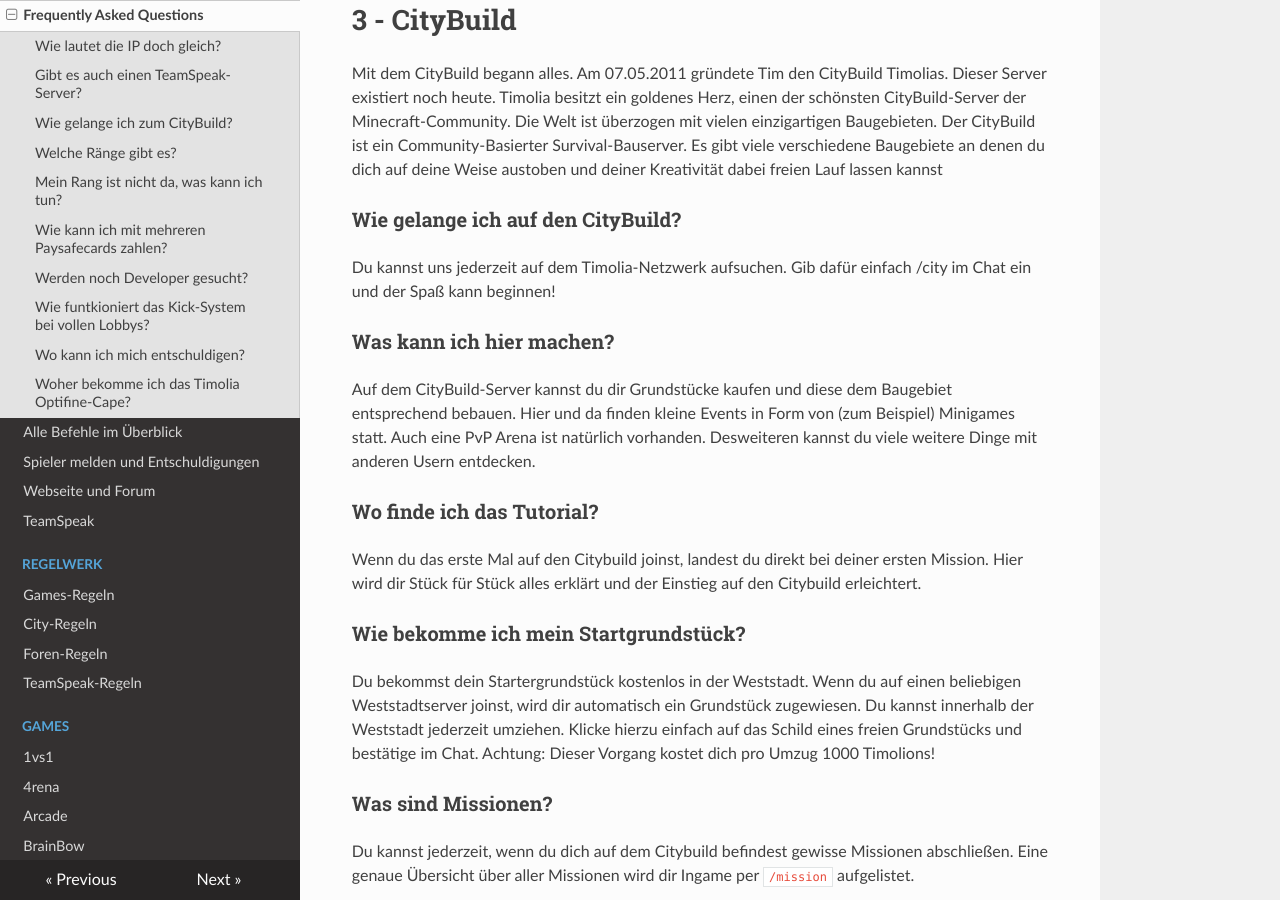
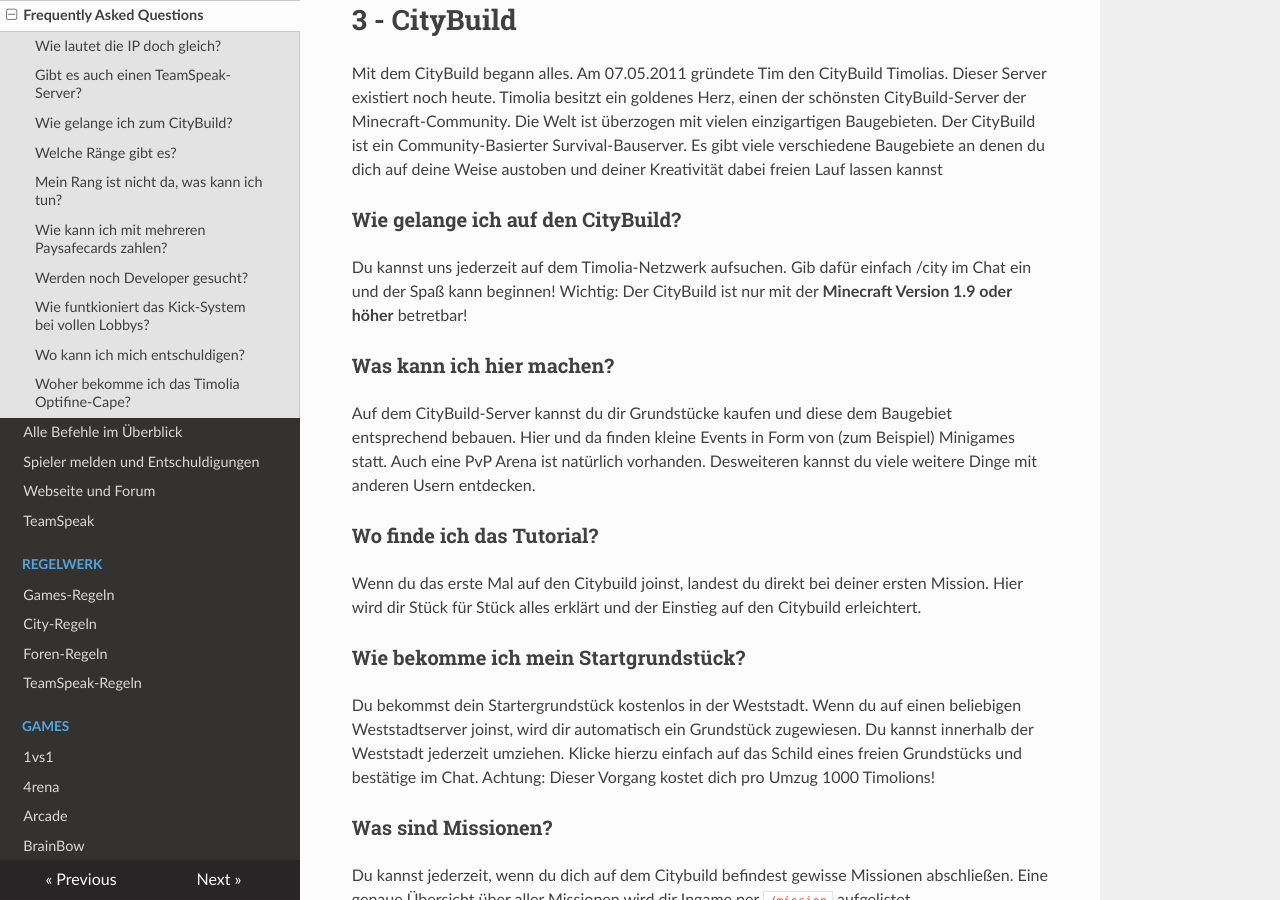
Before and after one commit to TimoliaDE/HowTo, an MkDocs documentation site: the page built from docs/faq.md, in a window 1280 px wide and 900 px high, scrolled down 3181 px. Built offline with MkDocs 1.6.1, drawn with Linux system fonts in a browser that asks for light colours; nearby versions of some CDN libraries; old or Windows-style settings are respelled for this version of MkDocs.

Commit message:
City 1.9 Hinweis

```diff
--- a/docs/faq.md
+++ b/docs/faq.md
@@ -96,7 +96,7 @@ Timolia besitzt ein goldenes Herz, einen der schönsten CityBuild-Server der Min
 Der CityBuild ist ein Community-Basierter Survival-Bauserver. Es gibt viele verschiedene Baugebiete an denen du dich auf deine Weise austoben und deiner Kreativität dabei freien Lauf lassen kannst
 
 ### Wie gelange ich  auf den CityBuild?
-Du kannst uns jederzeit auf dem Timolia-Netzwerk aufsuchen. Gib dafür einfach /city im Chat ein und der Spaß kann beginnen!
+Du kannst uns jederzeit auf dem Timolia-Netzwerk aufsuchen. Gib dafür einfach /city im Chat ein und der Spaß kann beginnen! Wichtig: Der CityBuild ist nur mit der <strong>Minecraft Version 1.9 oder höher</strong> betretbar!
 
 ### Was kann ich hier machen?
 Auf dem CityBuild-Server kannst du dir Grundstücke kaufen und diese dem Baugebiet entsprechend bebauen. Hier und da finden kleine Events in Form von (zum Beispiel) Minigames statt.
```
